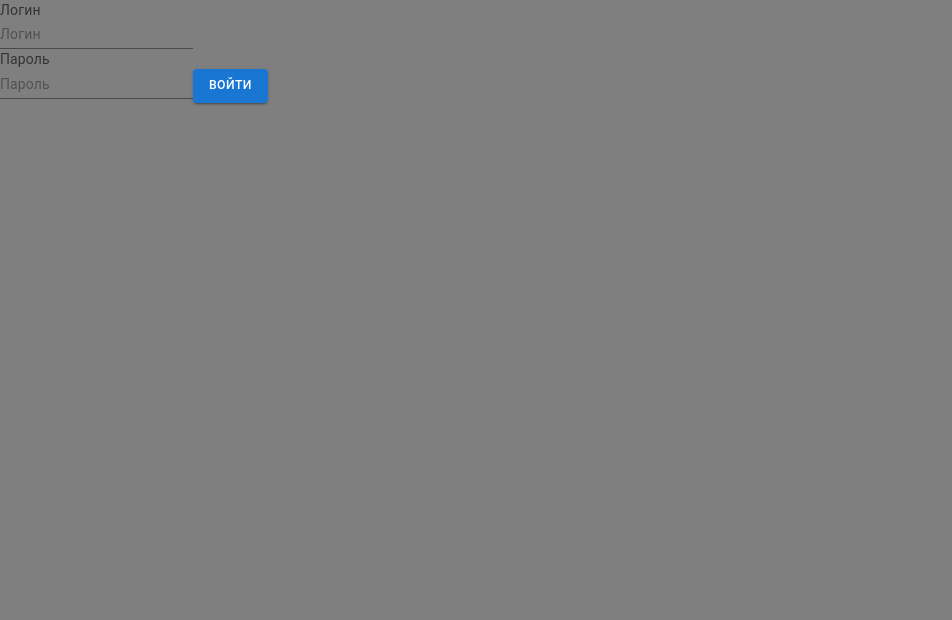
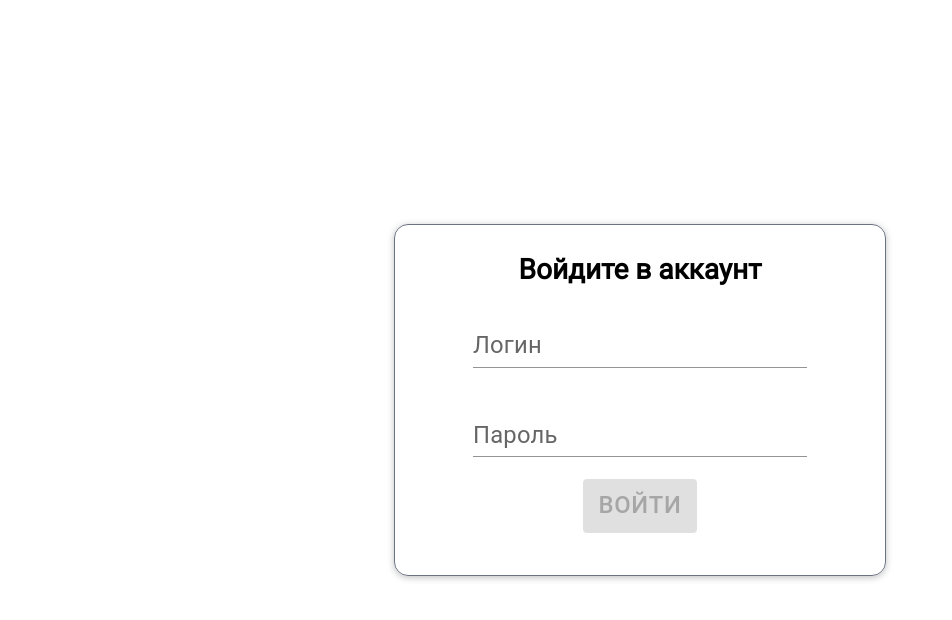
Before and after one commit to RomanVoevoda/pryaniky_project, a React app: page / in a window 1280 px wide. Shown: the top 620 px of the page, without its empty margins (0-952 px from the left). Built offline with nearby package versions, Linux system fonts and the light colour scheme.

Commit message:
feature: LoginPage, LoginForm
*Стилизация компонентов
*Переработка и добавление логики в LoginForm

```diff
--- /dev/null
+++ b/src/pages/loginPage/ui/LoginPage.module.scss
@@ -0,0 +1,9 @@
+.page {
+  min-width: 100%;
+  min-height: 100dvh;
+  position: relative;
+  display: flex;
+  flex-direction: column;
+  justify-content: center;
+  align-items: center;
+}
--- a/src/pages/loginPage/ui/LoginPage.tsx
+++ b/src/pages/loginPage/ui/LoginPage.tsx
@@ -1,13 +1,11 @@
 import { LoginForm } from "@/widgets";
-import { Modal } from "@mui/material";
-import React, { FC } from "react";
+import { FC } from "react";
+import styles from "./LoginPage.module.scss";
 
 const LoginPage: FC = () => {
   return (
-    <main>
-      <Modal open>
-        <LoginForm />
-      </Modal>
+    <main className={styles.page}>
+      <LoginForm />
     </main>
   );
 };
--- /dev/null
+++ b/src/widgets/loginForm/ui/LoginForm.module.scss
@@ -0,0 +1,34 @@
+.form {
+  display: flex;
+  flex-direction: column;
+  align-items: center;
+  gap: 1rem;
+  padding: 2rem 5rem;
+  border: 0.1rem solid var(--gray-border-color);
+  border-radius: 1rem;
+  box-shadow: var(--box-shadow);
+
+  @media screen and (width < 600px) {
+    width: 100%;
+    height: 100dvh;
+  }
+
+  &__field {
+    font-size: var(--medium-font-size) !important;
+
+    & input,
+    & label {
+      font-size: var(--medium-font-size) !important;
+    }
+
+    & p {
+      font-size: var(--small-font-size) !important;
+    }
+  }
+
+  &__button {
+    font-size: var(--medium-font-size) !important;
+    margin-top: auto !important;
+    margin-bottom: 1rem !important;
+  }
+}
--- a/src/widgets/loginForm/ui/LoginForm.tsx
+++ b/src/widgets/loginForm/ui/LoginForm.tsx
@@ -1,61 +1,152 @@
 import { login } from "@/features";
 import { publicRoutesEnum } from "@/shared/model";
-import { useAppDispatch } from "@/shared/utils";
-import { Button, Input, InputLabel } from "@mui/material";
-import { ChangeEvent, FC, useState } from "react";
+import { useAppDispatch, useAppSelector } from "@/shared/utils";
+import { Box, Button, TextField } from "@mui/material";
+import { ChangeEvent, FC, startTransition, useState } from "react";
 import { useNavigate } from "react-router-dom";
+import styles from "./LoginForm.module.scss";
 
 const LoginForm: FC = () => {
-  const [userLogin, setUserLogin] = useState<string>("");
-  const [password, setPassword] = useState<string>("");
-
   const dispatch = useAppDispatch();
 
+  const { isLoading, error } = useAppSelector((state) => state.auth);
+
+  const [loginInput, setLoginInput] = useState({
+    login: "",
+    error: false,
+    errorMessage: "",
+  });
+
+  const [passwordInput, setPasswordInput] = useState({
+    password: "",
+    error: false,
+    errorMessage: "",
+  });
+
   const handleLoginChange = (e: ChangeEvent<HTMLInputElement>) => {
-    setUserLogin(e.target.value);
+    switch (e.target.value.length) {
+      case 0:
+        setLoginInput((prev) => ({
+          ...prev,
+          login: e.target.value,
+          errorMessage: "Введите логин",
+          error: true,
+        }));
+        break;
+      default:
+        setLoginInput((prev) => ({
+          ...prev,
+          login: e.target.value,
+          errorMessage: "",
+          error: false,
+        }));
+    }
   };
 
   const handlePasswordChange = (e: ChangeEvent<HTMLInputElement>) => {
-    setPassword(e.target.value);
+    switch (e.target.value.length) {
+      case 0:
+        setPasswordInput((prev) => ({
+          ...prev,
+          password: e.target.value,
+          errorMessage: "Введите пароль",
+          error: true,
+        }));
+        break;
+      default:
+        setPasswordInput((prev) => ({
+          ...prev,
+          password: e.target.value,
+          errorMessage: "",
+          error: false,
+        }));
+    }
   };
 
   const handleLogin = async () => {
+    setLoginInput((prev) => ({
+      ...prev,
+      error: false,
+      errorMessage: "",
+    }));
+    setPasswordInput((prev) => ({
+      ...prev,
+      error: false,
+      errorMessage: "",
+    }));
+
     try {
-      await dispatch(login({ login: userLogin, password }));
+      await dispatch(
+        login({ login: loginInput.login, password: passwordInput.password }),
+      );
+
+      //Не перемещать навигацию
       const navigate = useNavigate();
       navigate(publicRoutesEnum.home);
-    } catch(e) {
-      if(e instanceof Error)
-        throw new Error(e.message);
+    } catch (e) {
+      setLoginInput((prev) => ({ ...prev, errorMessage: "", error: true }));
+      setPasswordInput((prev) => ({
+        ...prev,
+        errorMessage: "Неправильный логин или пароль",
+        error: true,
+      }));
     }
   };
 
   return (
-    <form>
-      <InputLabel>Логин</InputLabel>
-      <Input
-        required
+    <Box
+      component="form"
+      sx={{ "& .MuiTextField-root": { m: 1, width: "25ch" } }}
+      noValidate={false}
+      autoComplete="off"
+      className={styles.form}
+    >
+      <h1>Войдите в аккаунт</h1>
+      <TextField
+        error={loginInput.error}
+        id="outlined-login-input"
+        label="Логин"
         type="text"
-        autoComplete="username"
-        value={userLogin}
+        autoComplete="current-username"
+        variant="standard"
+        helperText={loginInput.errorMessage}
+        value={loginInput.login}
         onChange={handleLoginChange}
-        placeholder="Логин"
+        className={styles.form__field}
+        fullWidth
+        margin="normal"
+        disabled={isLoading}
       />
 
-      <InputLabel>Пароль</InputLabel>
-      <Input
-        required
+      <TextField
+        error={passwordInput.error}
+        id="outlined-password-input"
+        label="Пароль"
         type="password"
         autoComplete="current-password"
-        value={password}
+        variant="standard"
+        helperText={passwordInput.errorMessage}
+        value={passwordInput.password}
         onChange={handlePasswordChange}
-        placeholder="Пароль"
+        className={styles.form__field}
+        fullWidth
+        margin="normal"
+        disabled={isLoading}
       />
 
-      <Button variant="contained" onClick={handleLogin}>
+      <Button
+        variant="contained"
+        onClick={handleLogin}
+        className={styles.form__button}
+        disabled={
+          isLoading ||
+          passwordInput.password.length < 1 ||
+          loginInput.login.length < 1
+        }
+      >
         Войти
       </Button>
-    </form>
+    </Box>
   );
 };
 
```
